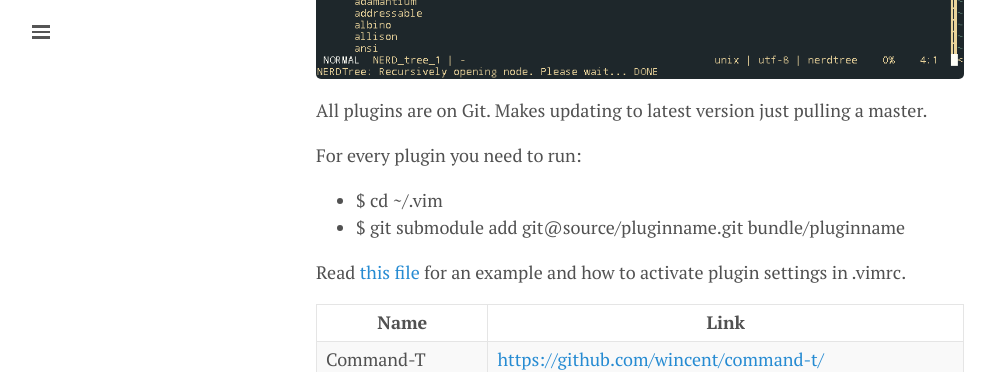
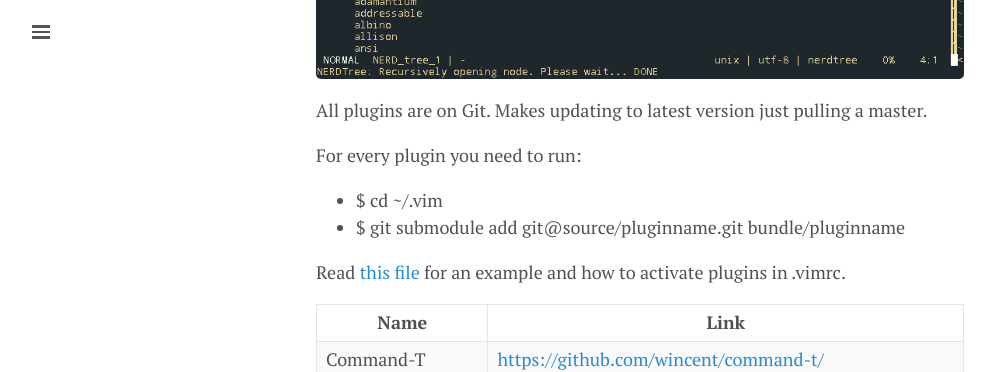
Before and after one commit to lgeurts/lgeurts.github.io, a Jekyll site: the page built from _posts/2017-07-11-bunsenlabs-linux-setup-notes-for dell-inspiron-6000.md, in a window 1280 px wide and 900 px high, scrolled down 7518 px. Shown: the top 372 px of the window, without its empty margins (0-995 px from the left). Built offline with Jekyll 4.4.1, drawn with Linux system fonts in a browser that asks for light colours; nearby versions of some CDN libraries; comment, search, counter and statistics services are not loaded.

```diff
--- a/_posts/2017-07-11-bunsenlabs-linux-setup-notes-for dell-inspiron-6000.md
+++ b/_posts/2017-07-11-bunsenlabs-linux-setup-notes-for dell-inspiron-6000.md
@@ -230,7 +230,7 @@
 - $ cd ~/.vim
 - $ git submodule add git@source/pluginname.git bundle/pluginname
 
-Read [this file](assets/vim-plugin-settings.txt) for an example and how to activate plugin settings in .vimrc.
+Read [this file](assets/vim-plugin-settings.txt) for an example and how to activate plugins in .vimrc.
 
 Name          | Link
 ------------- | --------
```
